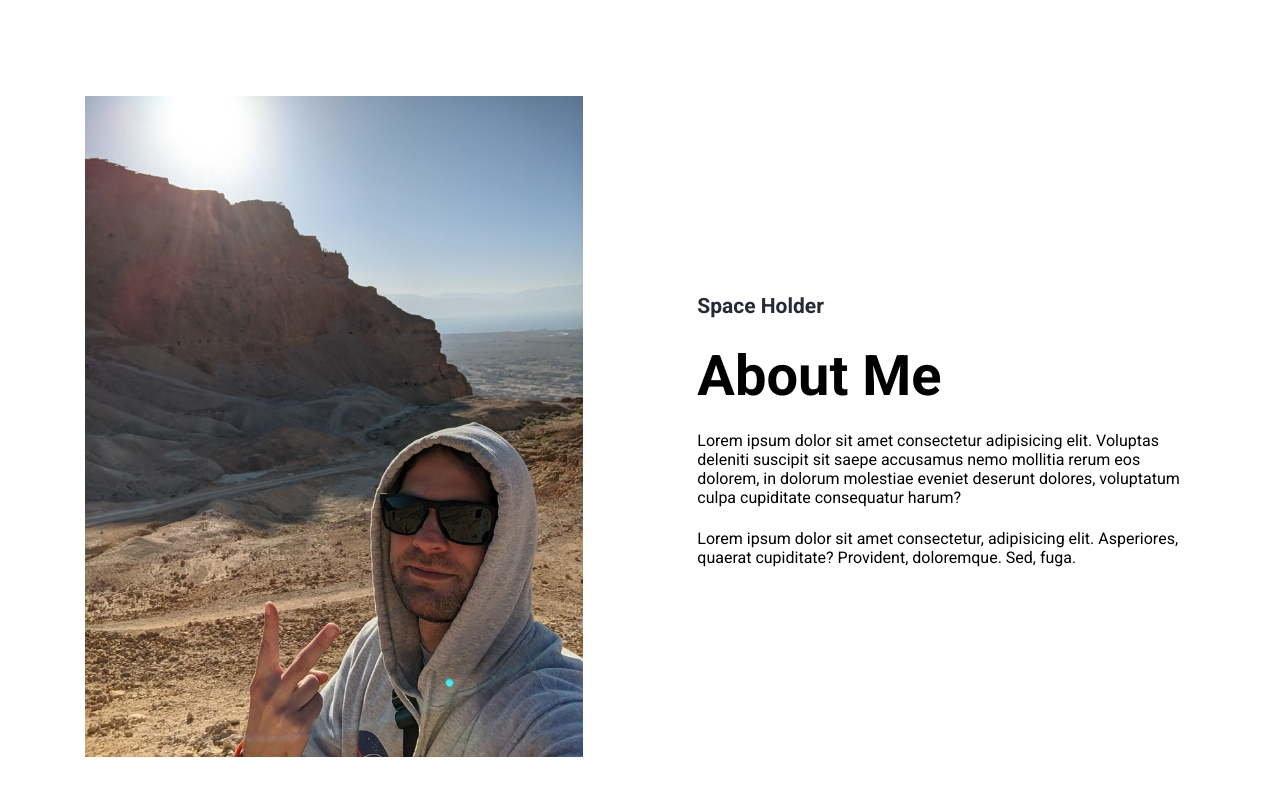
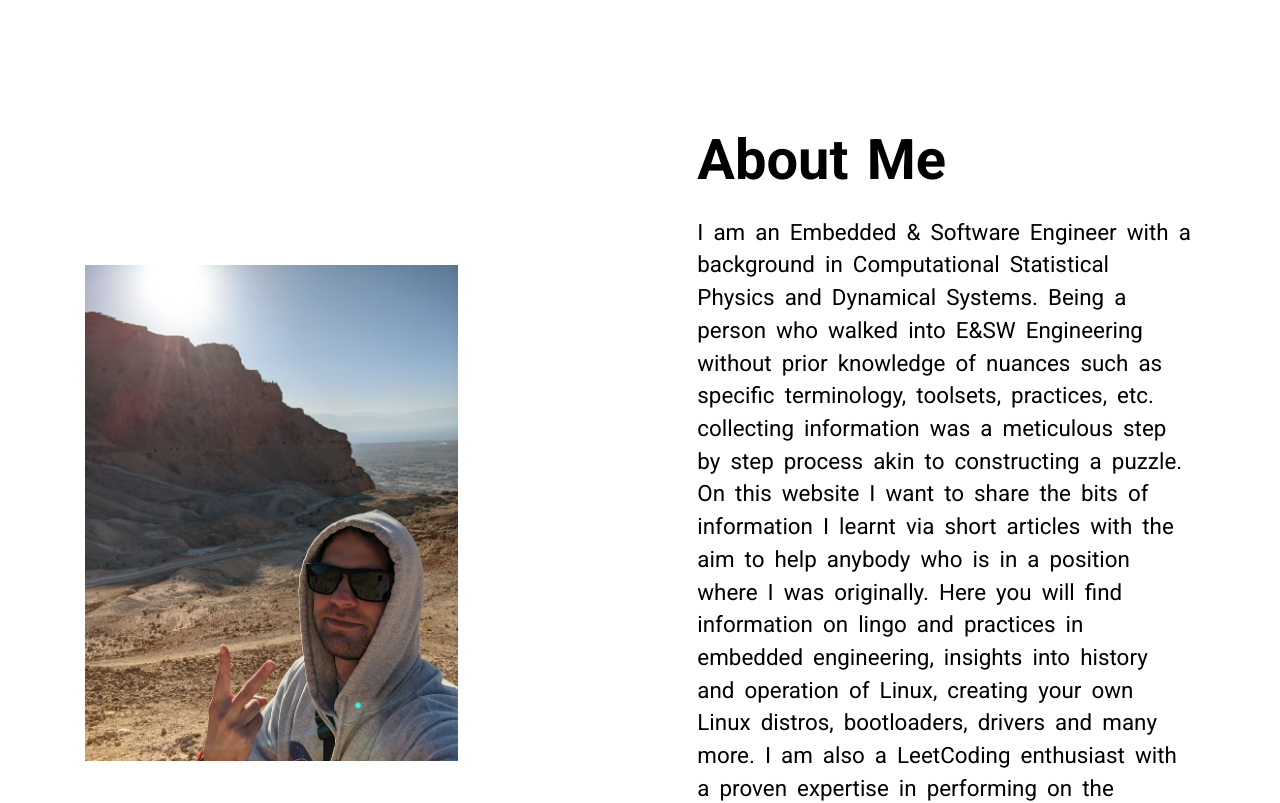
Before and after one commit to mndem792/personal-website, a React (Create React App) app: page /aboutme2 in a window 1280 px wide. Shown: the part 760-1563 px from the top of the page. Built offline with nearby package versions, Linux system fonts and the light colour scheme.

Commit message:
Add and style text for about me section. Add max-width to articles page

```diff
--- a/package.json
+++ b/package.json
@@ -12,7 +12,7 @@
     "react-icons": "^5.3.0",
     "react-markdown": "^9.0.1",
     "react-router-dom": "^6.14.2",
-    "react-scripts": "5.0.1",
+    "react-scripts": "^5.0.1",
     "react-scroll": "^1.9.0",
     "react-syntax-highlighter": "^15.6.1",
     "remark-gfm": "^4.0.0",
--- a/src/App.css
+++ b/src/App.css
@@ -197,7 +197,7 @@ h3 {
 .navbar--logo-text {
     display: flex;
     flex-direction: column;
-    font-size: 20px; /* Adjust as needed */
+    font-size: 1.4rem; /* Adjust as needed */
     line-height: 1.4; /* Space between lines */
     color: #333; /* Adjust text color */
 }
@@ -206,6 +206,7 @@ h3 {
     list-style: none;
     display: flex;
     align-items: flex-start;
+    font-size: 1.4rem;
     gap: 46.667px;
     text-decoration: none;
 }
@@ -217,7 +218,7 @@ h3 {
 /* Navbar Content */
 .navbar--content {
     color:var(--darkblue);
-    font-size: 18px;
+    font-size: 1.4rems;
     font-style: normal;
     font-weight: 400;
     line-height: 24px;
@@ -260,7 +261,7 @@ transition: color 0.3s ease;
     background-color: var(--bg-shade);
 }
 
-.hero--section--content--box {
+.-content--box {
     display: flex;
     flex-direction: column;
     align-items:flex-start;
@@ -270,7 +271,13 @@ transition: color 0.3s ease;
 .hero--section--content {
     display: flex;
     flex-direction: column;
+    max-width: 800px; /* Adjust width as needed */
     align-items:flex-start;
+    font-size: 1.4rem;
+    justify-content: flex-start;
+    word-spacing: .2em;
+    line-height: 1.46;
+
     gap: 21.333px;
 }
 
@@ -317,8 +324,8 @@ transition: color 0.3s ease;
 }
 
 .about--section--img > img {
-    width: 100%;
-    height: 100%;
+    width: 75%;
+    height: 75  %;
 }
 
 /* Articles Starts*/
@@ -331,8 +338,10 @@ transition: color 0.3s ease;
 .articles--section--container {
     display: grid;
     grid-template-columns: repeat(3, 1fr);
+    max-width: 80rem;
     align-items: center;
     justify-content: center;
+    margin: 0 auto;
     gap: 42.6px;
     width: 100%;
 }
--- a/src/Pages/Home/AboutMe.jsx
+++ b/src/Pages/Home/AboutMe.jsx
@@ -7,15 +7,12 @@ export default function AboutMe() {
             </div>
             <div className="hero--section--content--box about--section--box">
                 <div className="hero--section--content">
-                    <p className="section--title"> Space Holder</p>
                     <h1 className="skills--section--heading">
                         About Me
                     </h1>
-                    <p className="hero--section--description">
-                        Lorem ipsum dolor sit amet consectetur adipisicing elit. Voluptas deleniti suscipit sit saepe accusamus nemo mollitia rerum eos dolorem, in dolorum molestiae eveniet deserunt dolores, voluptatum culpa cupiditate consequatur harum?
-                    </p>
-                    <p className="hero--section--description">
-                        Lorem ipsum dolor sit amet consectetur, adipisicing elit. Asperiores, quaerat cupiditate? Provident, doloremque. Sed, fuga.
+                    <p className="hero--section-content">
+                    I am an Embedded & Software Engineer with a background in Computational Statistical Physics and Dynamical Systems. Being a person who walked into E&SW Engineering without prior knowledge of nuances such as specific terminology, toolsets, practices, etc. collecting information was a meticulous step by step process akin to constructing a puzzle. On this website I want to share the bits of information I learnt via short articles with the aim to help anybody who is in a position where I was originally. Here you will find information on lingo and practices in embedded engineering, insights into history and operation of Linux, creating your own Linux distros, bootloaders, drivers and many more.
+                        I am also a LeetCoding enthusiast with a proven expertise in performing on the interviews. I want to share my insights into the process, preparation strategies and thoughts on specific algorithms.
                     </p>
                 </div>
             </div>
```
Also changed, not shown: 1 other file (tests, documents, lock files or other folders).
